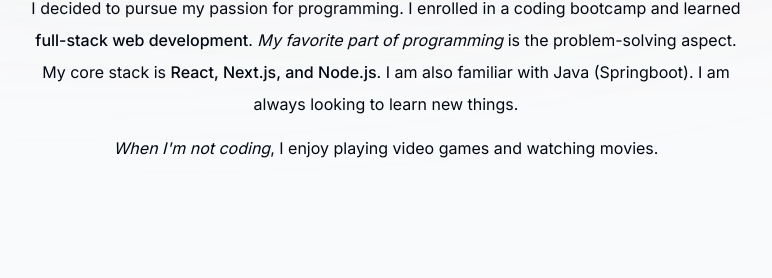
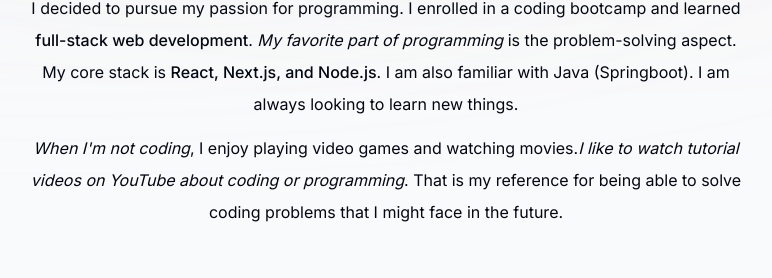
Before and after one commit to Hidate13/myPortfolio, a Next.js app: page / in a window 1280 px wide. Shown: the part 938-1216 px from the top of the page, without its empty margins (254-1026 px from the left). Built offline with nearby package versions, Linux system fonts and the light colour scheme; no server answers.

Commit message:
first commit

```diff
--- a/components/about.tsx
+++ b/components/about.tsx
@@ -34,6 +34,8 @@ export default function About() {
       <p>
         <span className="italic">When I'm not coding</span>, I enjoy playing
         video games and watching movies.
+        <span className="italic">I like to watch tutorial videos on YouTube about coding or programming</span>
+        . That is my reference for being able to solve coding problems that I might face in the future.
       </p>
     </motion.section>
   );
```
